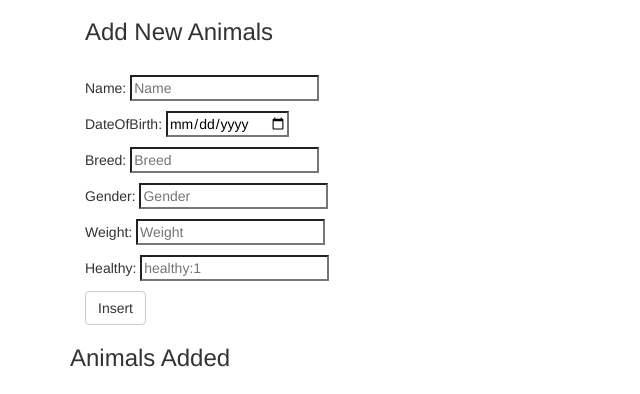
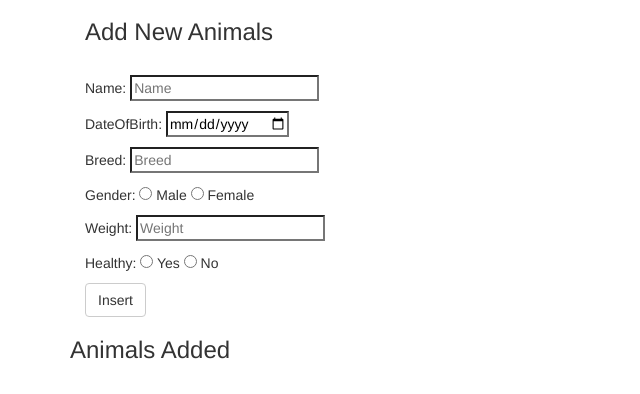
Before and after one commit to krbhanushali/AnimalShelterMS, a Flask app: template DBMS_animal_shelter/templates/new_animal.html in a window 1280 px wide. Shown: the part 51-445 px from the top of the page, without its empty margins (0-640 px from the left). Run offline with Flask 2, Linux system fonts and the light colour scheme; the template is opened without the code that fills it, so the values that code supplies are empty; parts of the project's set-up code (start-up, migrations or seed data) failed here and were passed over; some libraries are stand-ins or nearby versions.

Commit message:
added radio buttons

```diff
--- a/DBMS_animal_shelter/templates/new_animal.html
+++ b/DBMS_animal_shelter/templates/new_animal.html
@@ -11,12 +11,16 @@
       request.form.dob }}"></p>
     <p>Breed: <input type="text" placeholder="Breed" name="breed" value="{{
       request.form.breed }}"></p>
-    <p>Gender: <input type="text" required placeholder="Gender" name="gender" value="{{
-      request.form.gender }}"></p>
+    <p>Gender:
+      <input type="radio" name="gender" id="male" value="M"> Male </input>
+      <input type="radio" name="gender" id="female" value="F"> Female </input>
+    </p>
     <p>Weight: <input type="number" placeholder="Weight" name="weight" value="{{
       request.form.weight }}"></p>
-    <p>Healthy: <input type="number" placeholder="healthy:1" name="healthy" value="{{
-      request.form.healthy }}"></p>
+    <p>Healthy:
+      <input type="radio" name="healthy" id="healthy" value=1> Yes </input>
+      <input type="radio" name="healthy" id="nothealthy" value=0> No </input>
+    </p>
     <input class="btn btn-default" type="submit" value="Insert">
   </form>
   {% if error %}
```
